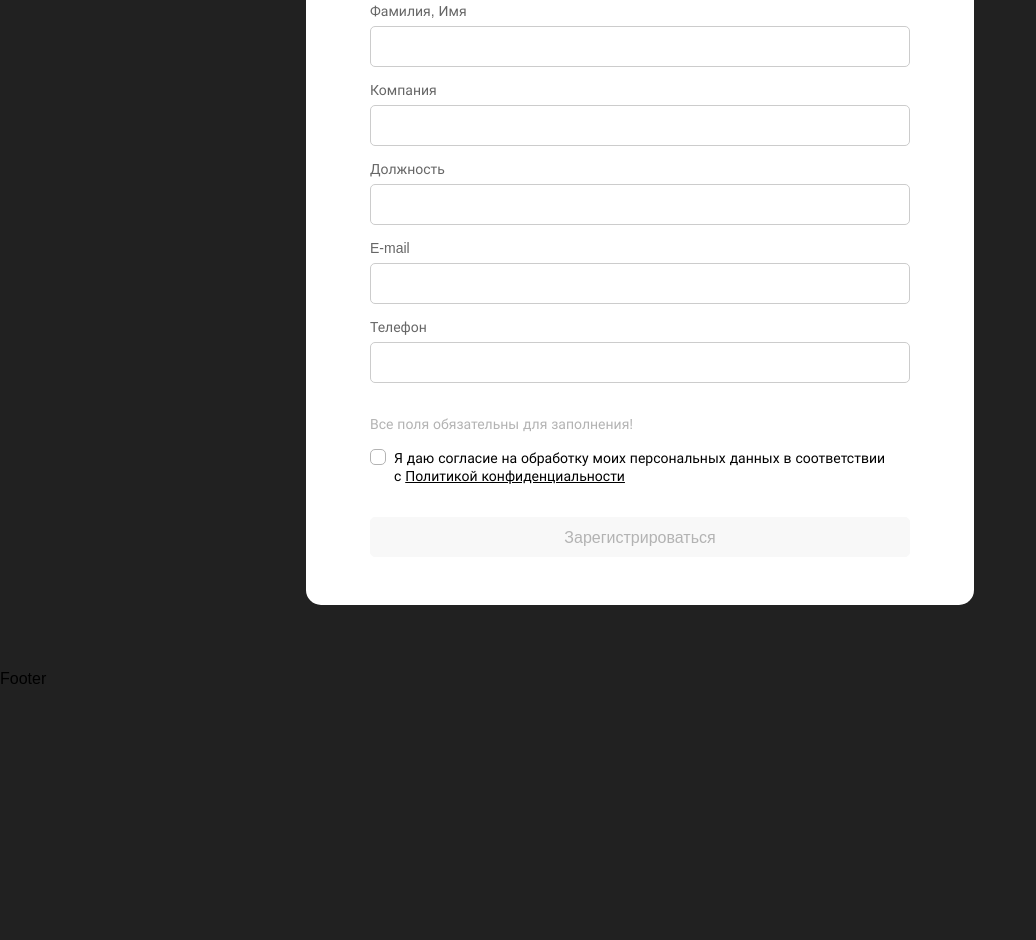
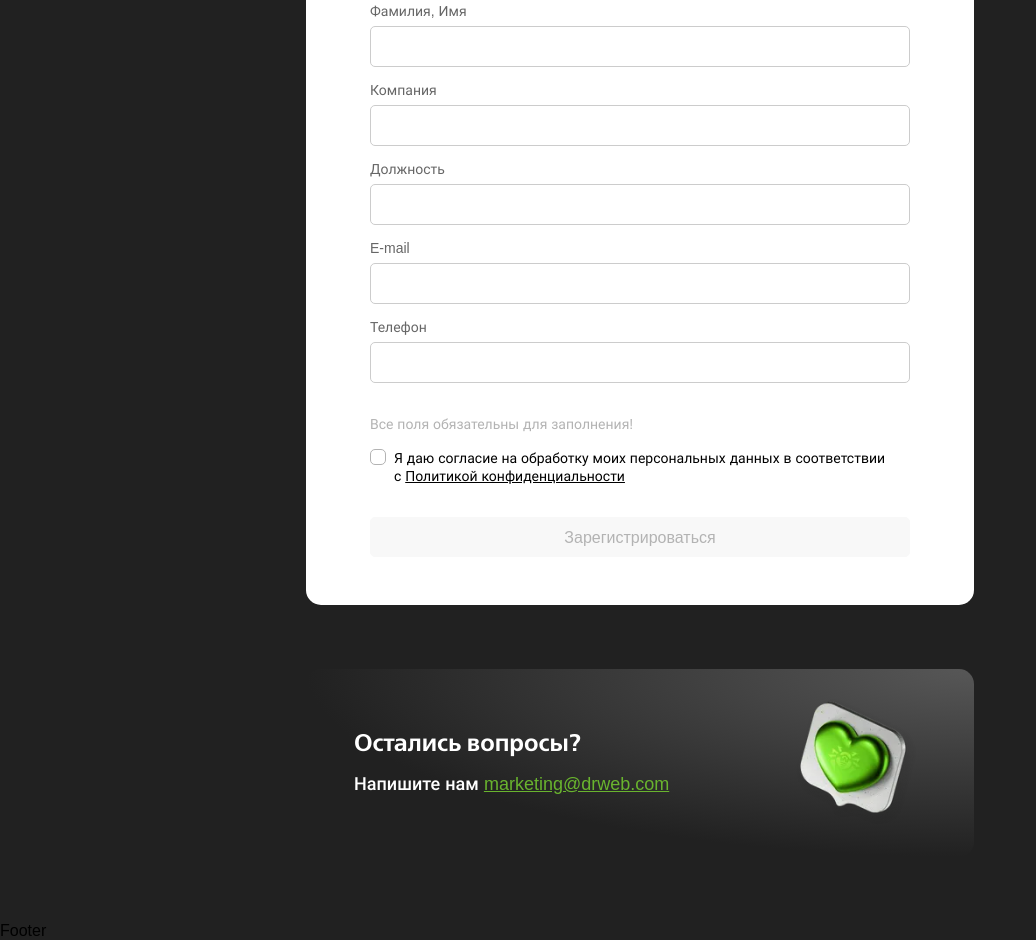
Before and after one commit to ElveeC/drweb_test, a website: page source/index.html in a window 1280 px wide. Shown: the part 727-1667 px from the top of the page, without its empty margins (0-1036 px from the left). Before the commit the page ends 1415 px from the top, so only its background shows below. Drawn offline with nearby package versions, Linux system fonts and the light colour scheme; files that its build step writes are made by us from their sources.

Commit message:
feat: add contact section

```diff
--- a/source/index.html
+++ b/source/index.html
@@ -18,6 +18,7 @@
     <p class="visually-hidden">Доктор Веб</p>
   </header>
   <main class="page__main main">
+    <div class="main__inner">
 
       <!-- Hero -->
       <section class="hero">
@@ -95,6 +96,18 @@
           <button class="registration__button" disabled type="submit">Зарегистрироваться</button>
         </form>
       </section>
+
+      <!-- Contact -->
+      <section class="contact">
+        <div class="contact__text-block">
+          <h2 class="contact__title">Остались вопросы?</h2>
+          <p class="contact__text">Напишите нам <a class="contact__link"
+              href="mailto:marketing@drweb.com">marketing@drweb.com</a>
+          </p>
+        </div>
+        <div class="contact__image"></div>
+      </section>
+    </div>
   </main>
   <footer class="footer">
     Footer
--- /dev/null
+++ b/source/styles/blocks/contact.scss
@@ -0,0 +1,71 @@
+@import "../common/mixins.scss";
+
+.contact {
+  display: flex;
+  justify-content: space-between;
+  align-items: center;
+  padding: 24px 48px;
+  width: 100%;
+  max-width: 668px;
+  box-sizing: border-box;
+  gap: 12px;
+  color: $color-reversed;
+  border-radius: 15px;
+  background: radial-gradient(100% 100% at 100% 0%, $color-bg-additional 0%, $color-bg-primary 100%);
+
+  @media (max-width: $vp-767) {
+    flex-direction: column;
+    align-items: flex-start;
+    padding: 32px 24px;
+    gap: 48px;
+  }
+}
+
+.contact__text-block {
+  display: flex;
+  flex-direction: column;
+  gap: 12px;
+}
+
+.contact__image {
+  width: 140px;
+  height: 140px;
+
+  background-size: 140px 140px;
+  background-repeat: no-repeat;
+  background-position: top right;
+
+  background-image:
+    image-set(
+      url("../../images/heart@1x.webp") 1x type("image/webp"),
+      url("../../images/heart@2x.webp") 2x type("image/webp"),
+      url("../../images/heart@1x.png") 1x type("image/png"),
+      url("../../images/heart@2x.png") 2x type("image/png")
+    );
+
+  @media (max-width: $vp-767) {
+    width: 100%;
+  }
+}
+
+.contact__title {
+  @include font-additional;
+  font-weight: 600;
+  font-size: 24px;
+  line-height: 30px;
+}
+
+.contact__text {
+  font-weight: 500;
+  font-size: 18px;
+  line-height: 24px;
+}
+
+.contact__link {
+  font-family: "Roboto", "Arial", sans-serif;
+  font-weight: 500;
+  font-size: 18px;
+  line-height: 24px;
+  text-decoration: underline;
+  color: $color-active;
+}
--- a/source/styles/blocks/hero.scss
+++ b/source/styles/blocks/hero.scss
@@ -6,21 +6,9 @@
   justify-content: center;
   align-items: center;
   gap: 32px;
-  max-width: 805px;
+  width: 100%;
   color: $color-reversed;
   text-align: center;
-
-  @media (max-width: $vp-1279) {
-    max-width: 568px;
-  }
-
-  @media (max-width: $vp-767) {
-    max-width: 448px;
-  }
-
-  @media (max-width: $vp-479) {
-    max-width: 296px;
-  }
 }
 
 .hero__logo-link {
--- a/source/styles/blocks/main.scss
+++ b/source/styles/blocks/main.scss
@@ -1,9 +1,5 @@
 .main {
-  display: flex;
-  flex-direction: column;
-  justify-content: center;
-  align-items: center;
-  gap: 64px;
+  margin: 0 auto;
   padding: 64px 0;
 
   @media (max-width: $vp-767) {
@@ -14,3 +10,27 @@
     padding: 40px 0;
   }
 }
+
+.main__inner {
+  display: flex;
+  flex-direction: column;
+  justify-content: center;
+  align-items: center;
+  gap: 64px;
+
+  max-width: 805px;
+
+  @media (max-width: $vp-1279) {
+    max-width: 568px;
+  }
+
+  @media (max-width: $vp-767) {
+    max-width: 448px;
+    gap: 48px;
+  }
+
+  @media (max-width: $vp-479) {
+    max-width: 296px;
+    gap: 40px;
+  }
+}
--- a/source/styles/blocks/registration.scss
+++ b/source/styles/blocks/registration.scss
@@ -4,19 +4,11 @@
   display: flex;
   flex-direction: column;
   gap: 48px;
+  width: 100%;
   max-width: 668px;
 
-  @media (max-width: $vp-1279) {
-    max-width: 568px;
-  }
-
   @media (max-width: $vp-767) {
-    max-width: 448px;
     gap: 24px;
-  }
-
-  @media (max-width: $vp-479) {
-    max-width: 296px;
   }
 }
 
--- a/source/styles/common/variables.scss
+++ b/source/styles/common/variables.scss
@@ -5,6 +5,7 @@ $color-secondary-text: #666666;
 $color-reversed: #ffffff;
 $color-bg-primary: #212121;
 $color-bg-tertiary: #f8f8f8;
+$color-bg-additional: #575757;
 $color-border: #cccccc;
 $color-border-secondary: #edf6e6;
 $color-error: #d02224;
--- a/source/styles/styles.scss
+++ b/source/styles/styles.scss
@@ -9,3 +9,4 @@
 @import "./blocks/page.scss";
 @import "./blocks/hero.scss";
 @import "./blocks/registration.scss";
+@import "./blocks/contact.scss";
```
Also changed, not shown: source/images/heart@1x.png (added), source/images/heart@1x.webp (added), source/images/heart@2x.png (added), source/images/heart@2x.webp (added). Lines whose indentation alone changed are shown as unchanged.
